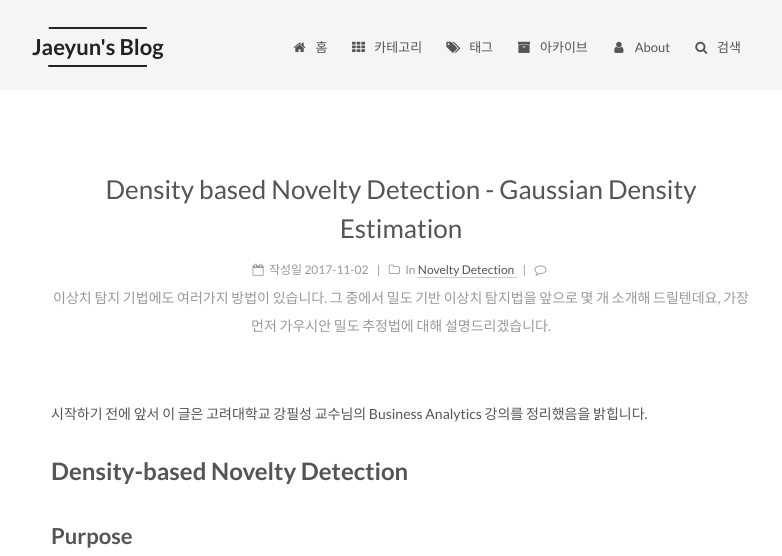
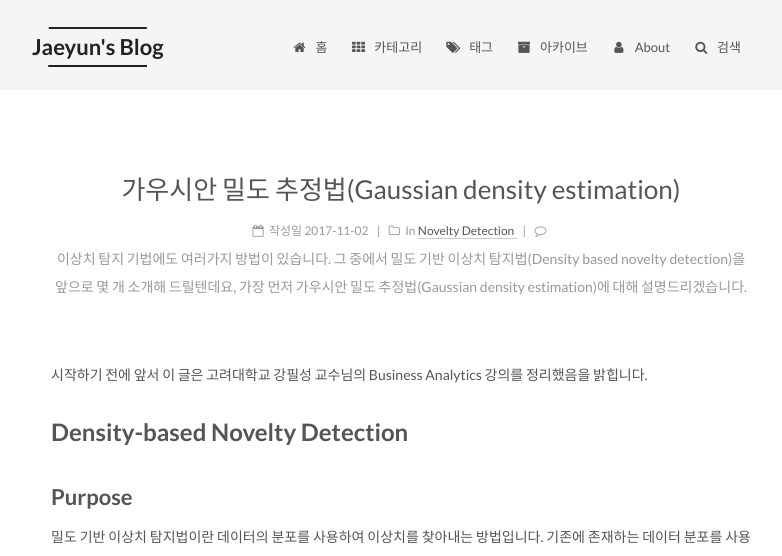
Before and after one commit to Jayhey/Jayhey.github.io, a Jekyll site: the page built from _posts/2017-11-02-Novelty_detection_Gaussian.md, in a window 1280 px wide. Shown: the top 556 px of the page, without its empty margins (239-1021 px from the left). Built offline with Jekyll 4.4.1, drawn with Linux system fonts in a browser that asks for light colours; formulas are drawn with MathJax 3; comment, search, counter and statistics services are not loaded; some of the changed text lies outside the part shown.

Commit message:
Gaussian density estimation

```diff
--- a/_posts/2017-11-02-Novelty_detection_Gaussian.md
+++ b/_posts/2017-11-02-Novelty_detection_Gaussian.md
@@ -1,9 +1,9 @@
 ---
-title: Density based Novelty Detection - Gaussian Density Estimation
-description: 이상치 탐지 기법에도 여러가지 방법이 있습니다. 그 중에서 밀도 기반 이상치 탐지법을 앞으로 몇 개 소개해 드릴텐데요, 가장 먼저 가우시안 밀도 추정법에 대해 설명드리겠습니다.
+title: 가우시안 밀도 추정법(Gaussian density estimation)
+description: 이상치 탐지 기법에도 여러가지 방법이 있습니다. 그 중에서 밀도 기반 이상치 탐지법(Density based novelty detection)을 앞으로 몇 개 소개해 드릴텐데요, 가장 먼저 가우시안 밀도 추정법(Gaussian density estimation)에 대해 설명드리겠습니다.
 category: Novelty Detection
 tags:
-- Gaussian density estimation
+- density based novelty detection
 - novelty detection
 ---
 
@@ -102,7 +102,7 @@ $${ \sigma  }^{ 2 }=\frac { 1 }{ d } \sum _{ i=1 }^{ d }{ { \sigma  }^{ 2 } } ,\
 
 $$\sum  =\left[ \begin{matrix} { { \sigma  } }_{ 1 }^{ 2 } & \cdots  & 0 \\ \vdots  & \ddots  & \vdots  \\ 0 & \cdots  & { { \sigma  } }_{ d }^{ 2 } \end{matrix} \right] $$
 
-이번에는 diagonal type입니다. spherical보다 좀 더 엄격하게 보는 방법입니다. 축이 틀어지지는 않지만(각 변수별로 수직) 값이 다르기 때문에 축 길이는 다르게 됩니다.
+이번에는 diagonal type입니다. Spherical보다 좀 더 엄격하게 보는 방법입니다. 축이 틀어지지는 않지만(각 변수별로 수직) 값이 다르기 때문에 축 길이는 다르게 됩니다.
 
 
 ![Imgur](https://i.imgur.com/VAIKKYd.png)
```
Also changed, not shown: other parts of _posts/2017-11-02-Novelty_detection_Gaussian.md (+1 -1 lines).
